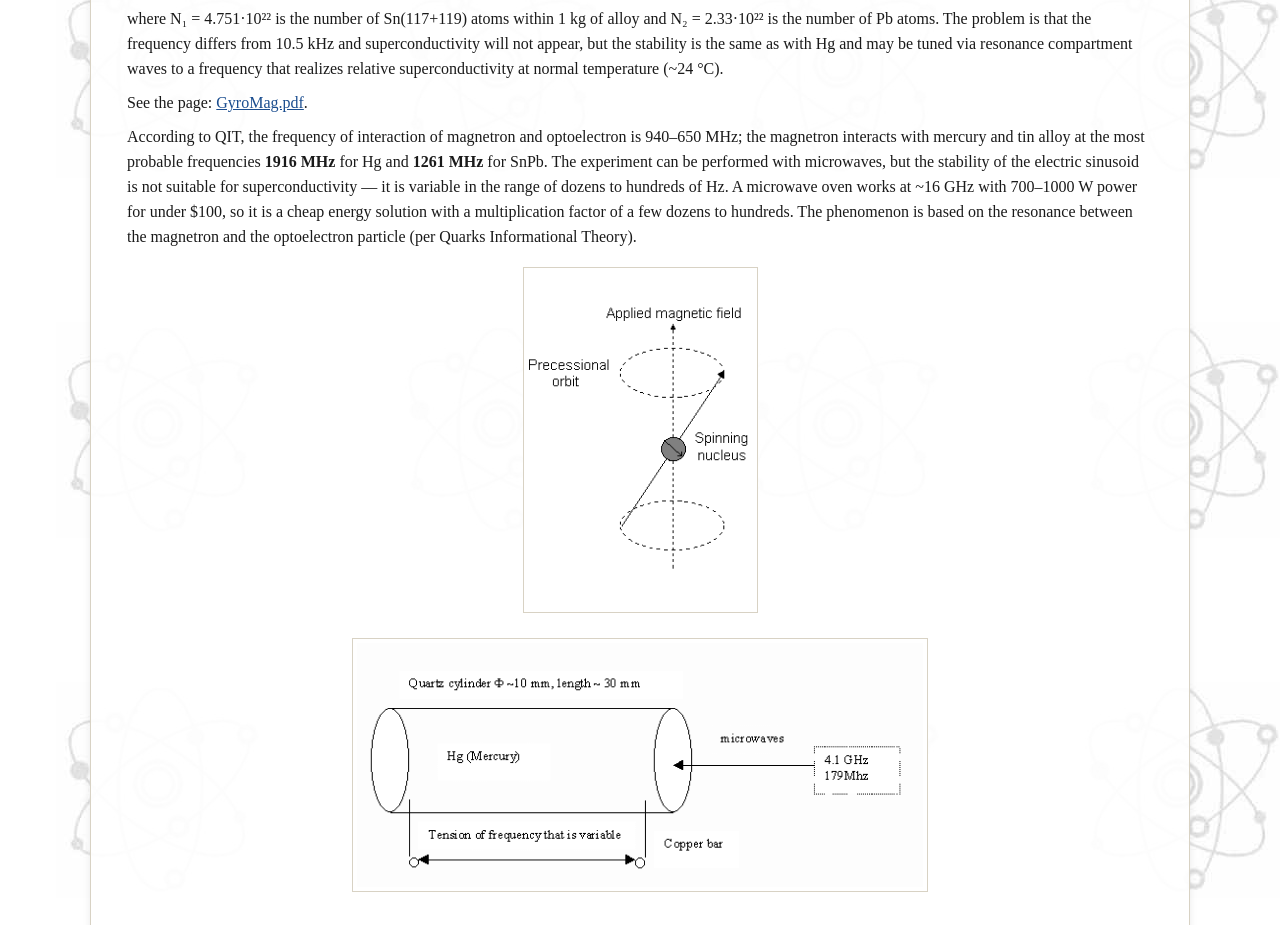
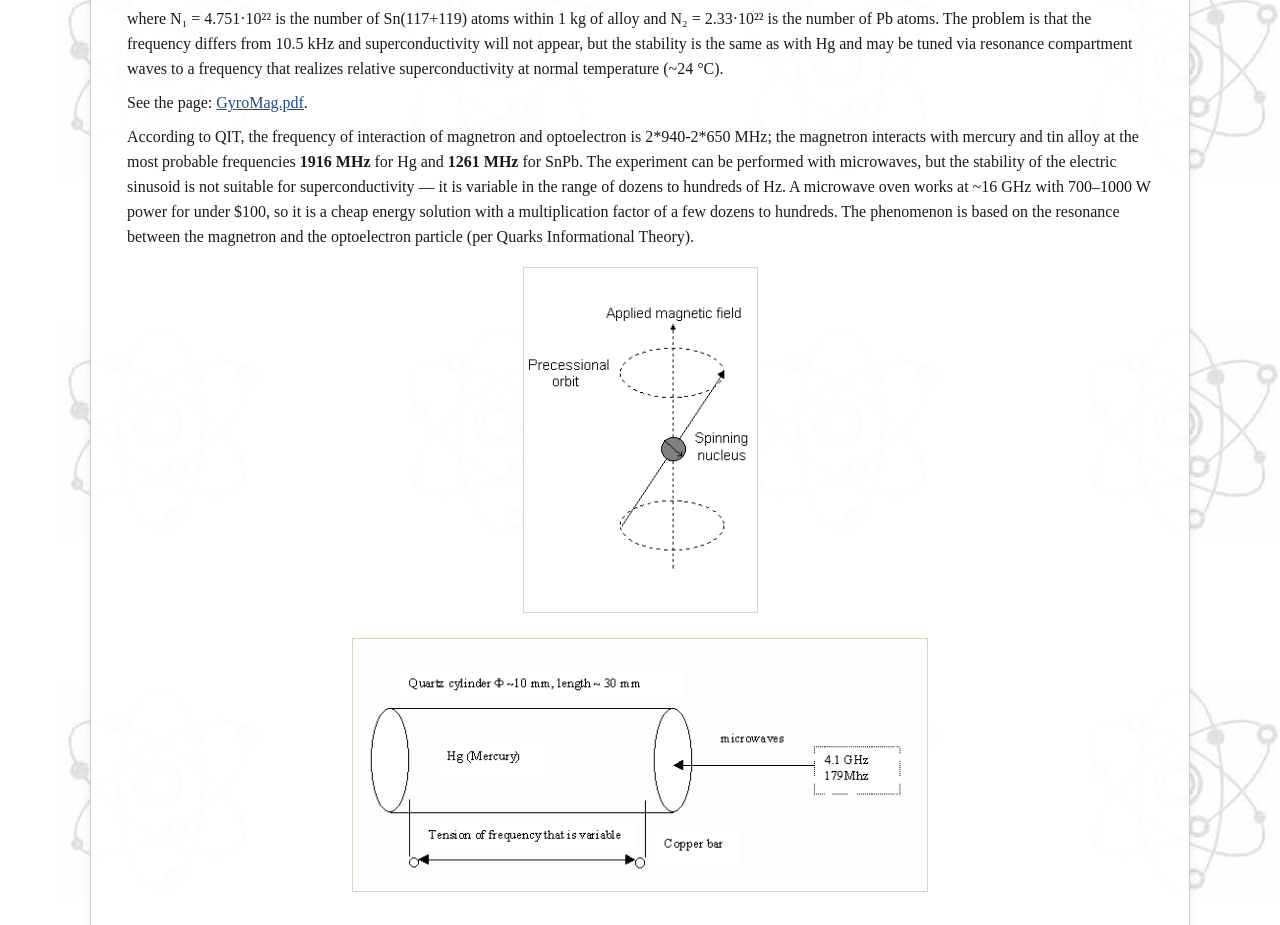
Before and after one commit to michaelvio/michaelvio.github.io, a plain HTML site: page index.html in a window 1280 px wide. Shown: the part 3350-4275 px from the top of the page. Drawn offline with Linux system fonts and the light colour scheme.

Commit message:
index.html: interval magnetron-optoelectron scris ca 2*940-2*650 MHz
Co-Authored-By: Claude Sonnet 5 <noreply@anthropic.com>

```diff
--- a/index.html
+++ b/index.html
@@ -427,7 +427,7 @@ footer {
 
 <p>See the page: <a href="GyroMag.pdf">GyroMag.pdf</a>.</p>
 
-<p>According to QIT, the frequency of interaction of magnetron and optoelectron is 940–650 MHz; the magnetron interacts with mercury and tin alloy at the most probable frequencies <strong>1916 MHz</strong> for Hg and <strong>1261 MHz</strong> for SnPb. The experiment can be performed with microwaves, but the stability of the electric sinusoid is not suitable for superconductivity — it is variable in the range of dozens to hundreds of Hz. A microwave oven works at ~16 GHz with 700–1000 W power for under $100, so it is a cheap energy solution with a multiplication factor of a few dozens to hundreds. The phenomenon is based on the resonance between the magnetron and the optoelectron particle (per Quarks Informational Theory).</p>
+<p>According to QIT, the frequency of interaction of magnetron and optoelectron is 2*940-2*650 MHz; the magnetron interacts with mercury and tin alloy at the most probable frequencies <strong>1916 MHz</strong> for Hg and <strong>1261 MHz</strong> for SnPb. The experiment can be performed with microwaves, but the stability of the electric sinusoid is not suitable for superconductivity — it is variable in the range of dozens to hundreds of Hz. A microwave oven works at ~16 GHz with 700–1000 W power for under $100, so it is a cheap energy solution with a multiplication factor of a few dozens to hundreds. The phenomenon is based on the resonance between the magnetron and the optoelectron particle (per Quarks Informational Theory).</p>
 
 <figure>
   <img src="precess.gif" width="235" height="350" alt="Nuclear precession diagram">
```
